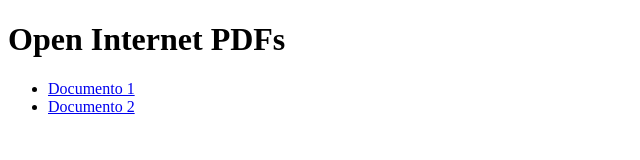
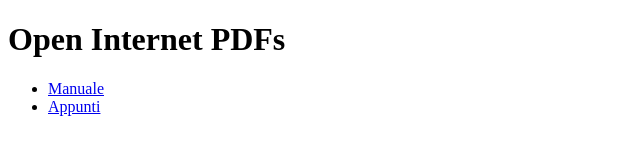
Before and after one commit to ettemin/Documenti-esame-bio, a plain HTML site: page Docs/index.html in a window 1280 px wide. Shown: the full height of the page, 0-640 px from the left. Drawn offline with Linux system fonts and the light colour scheme.

Commit message:
Update index.html

```diff
--- a/Docs/index.html
+++ b/Docs/index.html
@@ -7,8 +7,8 @@
 <body>
   <h1>Open Internet PDFs</h1>
   <ul>
-    <li><a href="pdfs/documento-1.pdf">Documento 1</a></li>
-    <li><a href="pdfs/documento-2.pdf">Documento 2</a></li>
+    <li><a href="pdfs/manuale.pdf">Manuale</a></li>
+    <li><a href="pdfs/appunti.pdf">Appunti</a></li>
   </ul>
 </body>
 </html>
```
